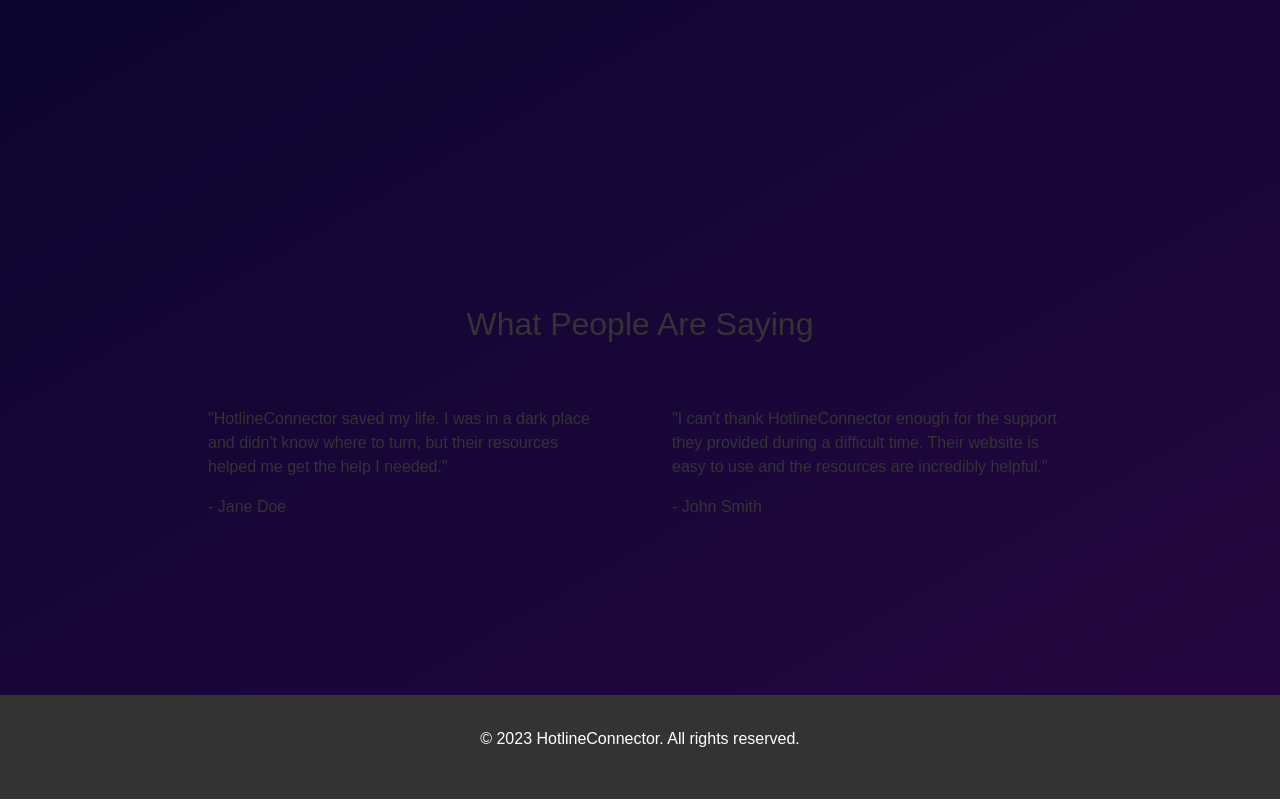
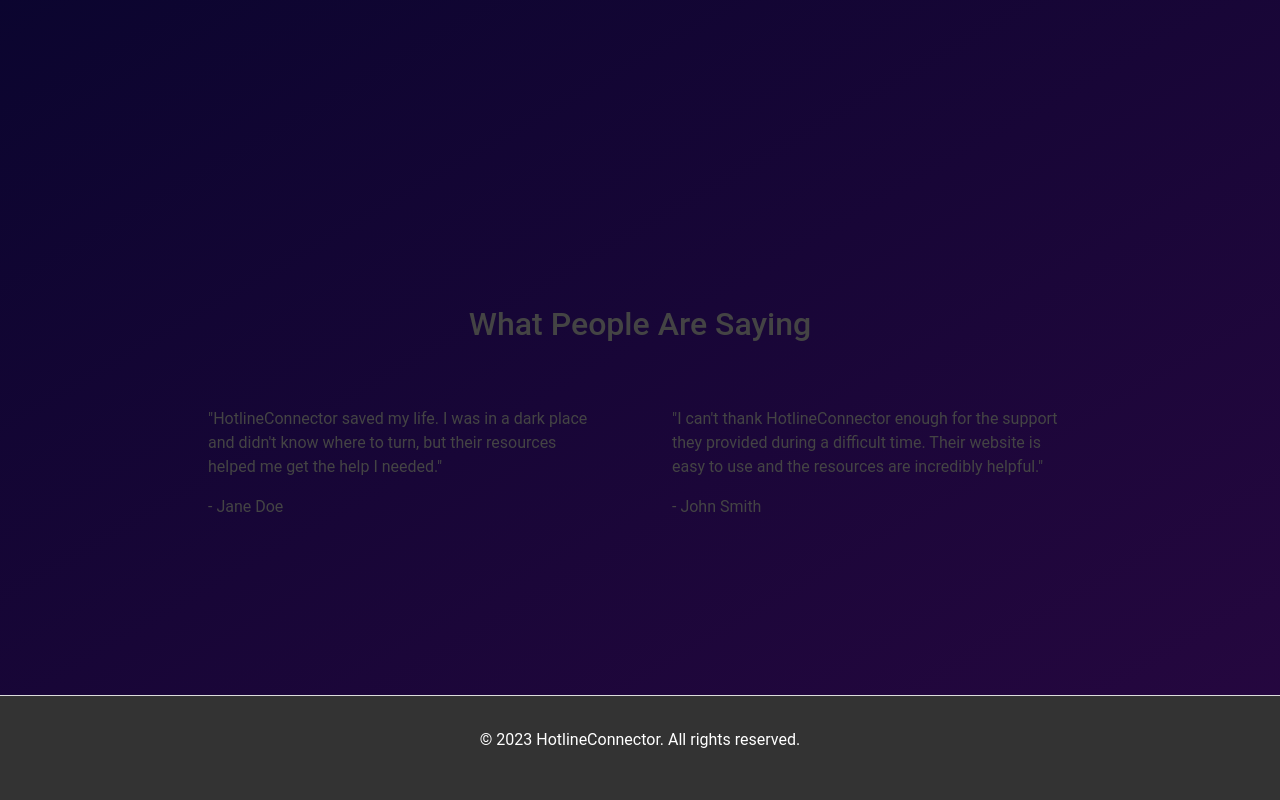
Before and after one commit to rdappel/CrisisConnectorWeb, a website: page Static/Pages/Test.html in a window 1280 px wide. Shown: the part 624-1424 px from the top of the page. Drawn offline with nearby package versions, Linux system fonts and the light colour scheme.

Commit message:
Fixed Homepage

```diff
--- a/Static/Styles/test.css
+++ b/Static/Styles/test.css
@@ -7,10 +7,10 @@
   body {
     margin: 0;
     padding: 0;
-    font-family: "Poppins", sans-serif;
+    font-family: "Roboto", sans-serif;
     font-size: 16px;
     line-height: 1.5;
-    color: #333;
+    color: #444;
     background: linear-gradient(150deg, #000428, hsl(273, 80%, 14%));
   }
 
@@ -18,7 +18,7 @@
   header {
     background-color: #fff;
     padding: 1rem;
-    box-shadow: 0 0 20px rgba(0, 0, 0, 0.1);
+    box-shadow: 0 2px 4px rgba(0, 0, 0, 0.1);
     position: fixed;
     top: 0;
     left: 0;
@@ -213,6 +213,7 @@
     padding: 2rem;
     margin-top: 4rem;
     text-align: center;
+    border-top: 1px solid #ddd;
   }
 
   .footer-text {
```
Also changed, not shown: Static/Pages/HomePage.html (+1 -1 lines).
